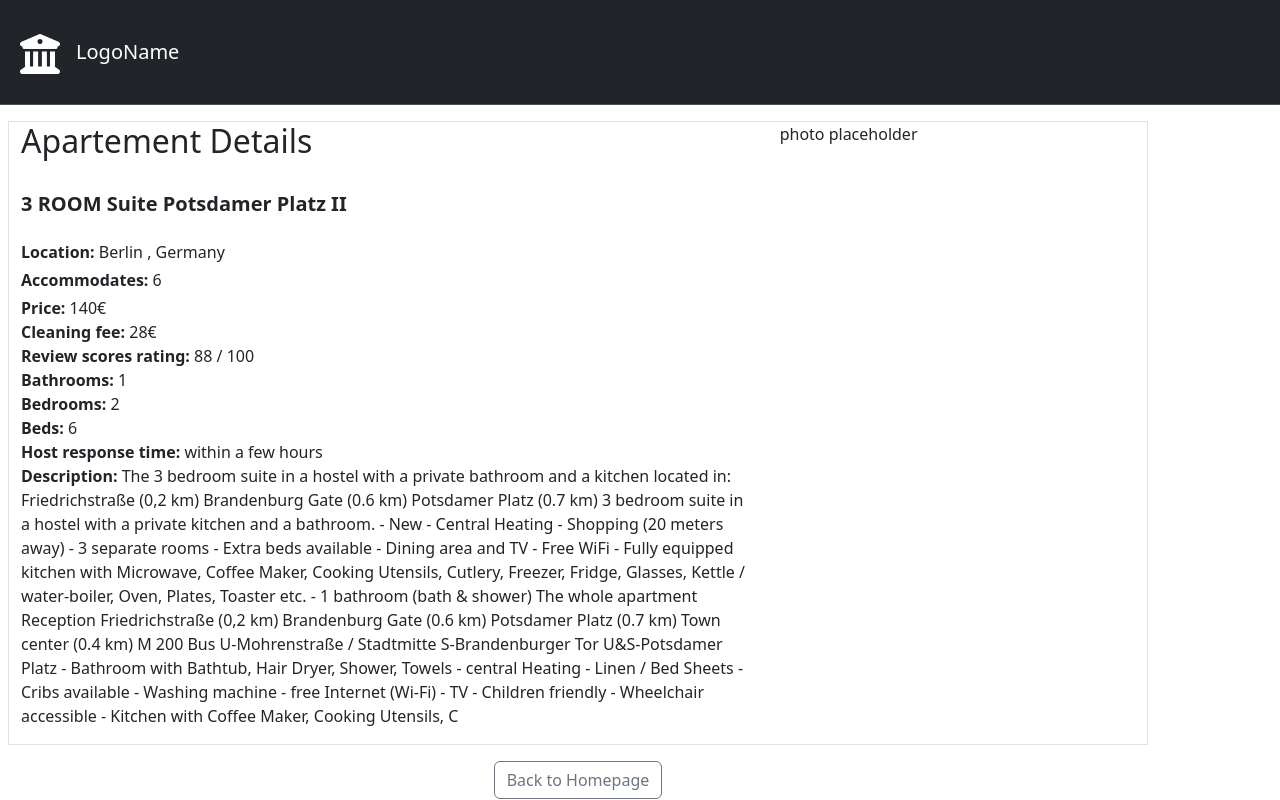
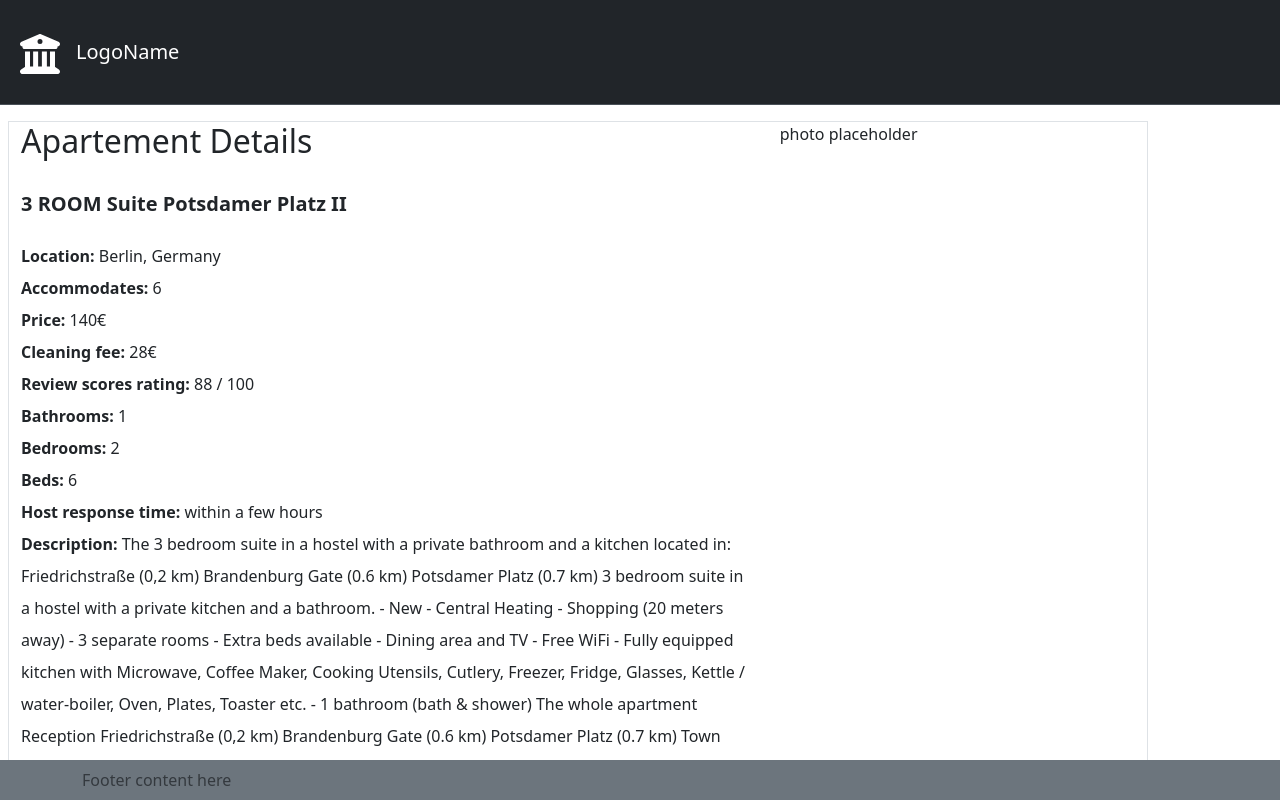
Before and after one commit to Ahmd-zaidan8a8/Apartment-Rentals-Admin, a React (Vite) app: page /items/10641334 in a window 1280 px wide. Shown: the top 800 px of the page. Built offline with nearby package versions, Linux system fonts and the light colour scheme.

Commit message:
Add fixed footer and styling

```diff
--- a/src/App.jsx
+++ b/src/App.jsx
@@ -88,7 +88,7 @@ const App = () => {
         <Route path="*" element={<ErrorPage />} />
       </Routes>
 
-      {/* <Footer /> */}
+       <Footer />
     </>
   );
 };
--- a/src/components/Footer.jsx
+++ b/src/components/Footer.jsx
@@ -1,5 +1,18 @@
+
+
+
 const Footer = () => {
-  return <footer>Footer</footer>;
+  return <footer className="footer fixed-bottom bg-secondary p-2">
+  <div className="container text-left">
+<span className="text-muted">Footer content here
+
+</span>
+  </div>
+
+
+  </footer>
 };
 
+
+
 export default Footer;
--- a/src/pages/HomePage.jsx
+++ b/src/pages/HomePage.jsx
@@ -7,7 +7,6 @@ const HomePage = ({ apartementList, handleDelete }) => {
       {apartementList.length > 0 && (
         <List apartementList={apartementList} onDelete={handleDelete} />
       )}
-      ;
     </div>
   );
 };
--- a/src/pages/ItemDetails.jsx
+++ b/src/pages/ItemDetails.jsx
@@ -22,21 +22,21 @@ function ItemDetails({ apartementList }) {
       {apartement !== null && (
         <ul className="list-unstyled">
           <li class="lh-lg pt-3 pb-3 fs-5"><b>{apartement.name}</b></li>
-          <li>
+          <li class="lh-lg">
             {" "}
-            <b>Location: </b>{apartement.city} , {apartement.country}
+            <b>Location: </b>{apartement.city}, {apartement.country}
           </li>
           <li class="lh-lg"><b>Accommodates:</b> {apartement.accommodates}</li>
-          <li><b>Price:</b> {apartement.price}€</li>
-          <li><b>Cleaning fee:</b> {apartement["cleaning_fee"]}€</li>
-          <li>
+          <li class="lh-lg"><b>Price:</b> {apartement.price}€</li>
+          <li class="lh-lg"><b>Cleaning fee:</b> {apartement["cleaning_fee"]}€</li>
+          <li class="lh-lg">
             <b>Review scores rating:</b> {apartement["review_scores_rating"]} / 100
           </li>
-          <li><b>Bathrooms:</b> {apartement.bathrooms}</li>
-          <li><b>Bedrooms:</b> {apartement.bedrooms}</li>
-          <li><b>Beds:</b> {apartement.beds}</li>
-          <li><b>Host response time:</b> {apartement["host_response_time"]}</li>
-          <li><b>Description:</b> {apartement.description}</li>
+          <li class="lh-lg"><b>Bathrooms:</b> {apartement.bathrooms}</li>
+          <li class="lh-lg"><b>Bedrooms:</b> {apartement.bedrooms}</li>
+          <li class="lh-lg"><b>Beds:</b> {apartement.beds}</li>
+          <li class="lh-lg"><b>Host response time:</b> {apartement["host_response_time"]}</li>
+          <li class="lh-lg"><b>Description:</b> {apartement.description}</li>
         </ul>
       )}
       </div>
```
